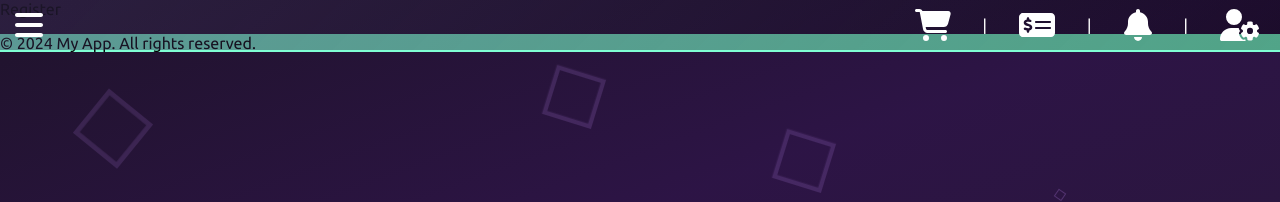
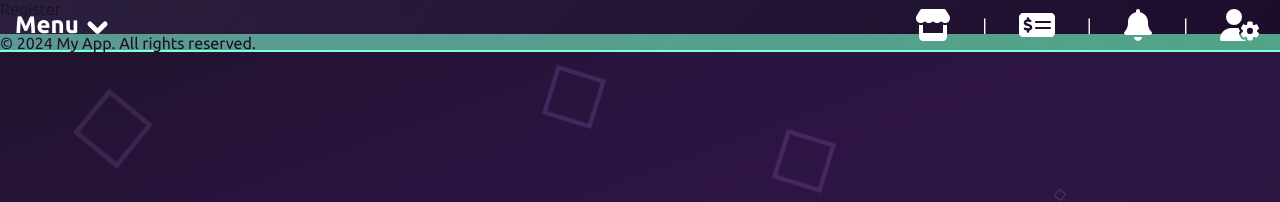
Before and after one commit to ivanzlatinov1/CustomCADsDemoDesign, a React (Vite) app in the folder data/: page /register in a window 1280 px wide. Shown: the top 202 px of the page. Built offline with nearby package versions, Linux system fonts and the light colour scheme.

Commit message:
finalized header

```diff
--- a/data/src/components/Home/Cards/Card.jsx
+++ b/data/src/components/Home/Cards/Card.jsx
@@ -1,8 +1,9 @@
+import React from 'react';
 import styles from './Card.module.css'
 
-function Card({ title, icon, pricing, desc1, desc2, desc3, image }) {
+const Card = React.forwardRef(({ title, icon, pricing, desc1, desc2, desc3, image }, ref) => {
    return (
-      <div className={`${styles["card-container"]}`}>
+      <div ref={ref} className={`${styles["card-container"]}`}>
          <article className={`${styles["card-article"]}`}>
             <i className={`${icon} ${styles["card-icon"]}`}></i>
 
@@ -26,6 +27,6 @@ function Card({ title, icon, pricing, desc1, desc2, desc3, image }) {
          </div>
       </div>
    );
-}
+})
 
 export default Card;
--- a/data/src/layout/Header/Header.jsx
+++ b/data/src/layout/Header/Header.jsx
@@ -1,42 +1,50 @@
+import React from 'react';
+import { Link } from 'react-router-dom';
 import { FontAwesomeIcon } from '@fortawesome/react-fontawesome';
-import { faBars } from '@fortawesome/free-solid-svg-icons';
 import { faUserCog } from '@fortawesome/free-solid-svg-icons';
-import { faShoppingCart } from '@fortawesome/free-solid-svg-icons';
+import { faStore } from '@fortawesome/free-solid-svg-icons';
 import { faMoneyCheckDollar } from '@fortawesome/free-solid-svg-icons';
 import { faBell } from '@fortawesome/free-solid-svg-icons';
-import { faSearch } from '@fortawesome/free-solid-svg-icons';
 import styles from "./Header.module.css"
 
 function Header() {
-
-    const toggleSearch = (search, button) => {
-        const searchBar = document.getElementById(search);
-        const searchBtn = document.getElementById(button);
-
-        searchBtn.addEventListener('click', () => {
-            searchBar.classList.toggle(`${styles["show-search"]}`)
-        })
-    }
+    const toggleNavVisibility = () => {
+        document.querySelector(`.${styles.menu}`).classList.toggle(styles.active);
+    };
 
     return (
         <header className={`${styles.header}`}>
 
             <div className={`${styles["content-start"]}`}>
-                <FontAwesomeIcon icon={faBars} size="2x" style={{ cursor: 'pointer' }} />
-            </div>
-
-            <div className={`${styles["content-middle"]}`}>
-
+                <div onClick={toggleNavVisibility} className={`${styles.menu}`}>
+                    <h2>Menu</h2>
+                    <span className={`${styles["left-icon"]}`}></span>
+                    <span className={`${styles["right-icon"]}`}></span>
+                </div>
+                <div className={`${styles.nav}`}>
+                    <Link onClick={toggleNavVisibility} to="/gallery" style={{ "--i": 1 }}><span></span>Gallery</Link>
+                    <Link onClick={toggleNavVisibility} to="/login" style={{ "--i": 2 }}><span></span>Log In</Link>
+                    <Link onClick={toggleNavVisibility} to="/register" style={{ "--i": 3 }}><span></span>Register</Link>
+                    <Link onClick={toggleNavVisibility} to="/account" style={{ "--i": 4 }}><span></span>Account</Link>
+                </div>
             </div>
 
             <div className={`${styles["content-end"]}`}>
-                <FontAwesomeIcon icon={faShoppingCart} size="2x" style={{ cursor: 'pointer' }} />
+                <div className={`${styles["icon-wrapper"]}`} data-tooltip="Gallery">
+                    <FontAwesomeIcon icon={faStore} size="2x" style={{ cursor: 'pointer' }} />
+                </div>
                 <span>|</span>
-                <FontAwesomeIcon icon={faMoneyCheckDollar} size="2x" style={{ cursor: 'pointer' }} />
+                <div className={`${styles["icon-wrapper"]}`} data-tooltip="Payments">
+                    <FontAwesomeIcon icon={faMoneyCheckDollar} size="2x" style={{ cursor: 'pointer' }} />
+                </div>
                 <span>|</span>
-                <FontAwesomeIcon icon={faBell} size="2x" style={{ cursor: 'pointer' }} />
+                <div className={`${styles["icon-wrapper"]}`} data-tooltip="Notifications">
+                    <FontAwesomeIcon icon={faBell} size="2x" style={{ cursor: 'pointer' }} />
+                </div>
                 <span>|</span>
-                <FontAwesomeIcon icon={faUserCog} size="2x" style={{ cursor: 'pointer' }} />
+                <div className={`${styles["icon-wrapper"]}`} data-tooltip="Settings">
+                    <FontAwesomeIcon icon={faUserCog} size="2x" style={{ cursor: 'pointer' }} />
+                </div>
             </div>
         </header>
     );
--- a/data/src/layout/Header/Header.module.css
+++ b/data/src/layout/Header/Header.module.css
@@ -11,6 +11,7 @@
 }
 
 .content-start {
+    position: relative;
     flex: 1;
     display: flex;
     justify-content: flex-start;
@@ -19,13 +20,101 @@
     margin-left: 15px;
 }
 
-.content-middle {
-    flex: 1;
+.menu {
+    position: relative;
+    cursor: pointer;
     display: flex;
-    justify-content: center;
     align-items: center;
-    width: 33%;
 }
+
+.menu .left-icon,
+.menu .right-icon {
+    position: relative;
+    display: inline-block;
+    top: 2px;
+    width: 15px;
+    height: 5px;
+    background-color: white;
+    border-radius: 40px;
+    transition: all 0.5s;
+}
+
+.menu .left-icon {
+    left: 7px;
+    transform: rotate(45deg);
+}
+
+.menu .right-icon {
+    transform: rotate(-45deg);
+}
+
+.menu.active .left-icon {
+    transform: rotate(135deg);
+}
+
+.menu.active .right-icon {
+    transform: rotate(-135deg);
+}
+
+.nav {
+    position: absolute;
+    top: 15px;
+    left: 0;
+    width: 20%;
+    height: 160px;
+    margin-top: 45px;
+    overflow: hidden;
+    transition: all 0.5s;
+}
+
+.nav a {
+    position: relative;
+    top: -100%;
+    left: 0;
+    display: flex;
+    font-size: 20px;
+    background-color: white;
+    color: rgb(86, 28, 86);
+    text-decoration: none;
+    border-radius: 5px;
+    padding: 5px 10px;
+    margin-top: 2.5px;
+    z-index: 1;
+    overflow: hidden;
+    transition: all 0.5s;
+    transition-delay: calc(60ms * var(--i));
+}
+
+.menu.active + .nav a {
+    top: 0;
+}
+
+.menu.active + .nav {
+    visibility: visible;
+}
+
+.nav a:hover {
+    color: white;
+}
+
+.nav a span {
+    position: absolute;
+    top: 0;
+    left: 0;
+    width: 100%;
+    height: 100%;
+    background-color: rgba(121, 45, 121, 0.546);
+    z-index: -1;
+    border-radius: inherit;
+    transform: rotate(160deg);
+    transform-origin: right;
+    transition: all 0.5s;
+}
+
+.nav a:hover span {
+    transform: rotate(0deg);
+}
+
 
 .content-end {
     flex: 1;
@@ -36,3 +125,38 @@
     margin-right: 20px;
     width: 33%;
 }
+
+.icon-wrapper {
+    position: relative;
+    display: inline-block;
+    transition: color 0.125s linear;
+}
+
+.icon-wrapper:hover {
+    color: rgba(194, 194, 194, 0.765);
+}
+
+.icon-wrapper[data-tooltip]::after {
+    content: attr(data-tooltip);
+    position: absolute;
+    top: 125%;
+    left: 50%;
+    transform: translateX(-50%) translateY(10px);
+    padding: 5px 8px;
+    background-color: #333;
+    color: #fff;
+    font-weight: 400;
+    border-radius: 4px;
+    white-space: nowrap;
+    font-size: 0.8rem;
+    z-index: 10;
+    opacity: 0;
+    visibility: hidden;
+    transition: opacity 0.3s ease, transform 0.3s ease;
+}
+
+.icon-wrapper[data-tooltip]:hover::after {
+    opacity: 1;
+    visibility: visible;
+    transform: translateX(-50%) translateY(0);
+}
--- a/data/src/pages/Home/Home.jsx
+++ b/data/src/pages/Home/Home.jsx
@@ -1,5 +1,4 @@
 import React, { useEffect, useRef } from 'react';
-import Bubbles from '../../components/Home/Background/Bubbles/Bubbles';
 import Info from '../../components/Home/Info/Info';
 import Benefits from '../../components/Home/Benefits/Benefits';
 import ModelsWheel from '../../components/Home/ModelsWheel/ModelsWheel';
```
